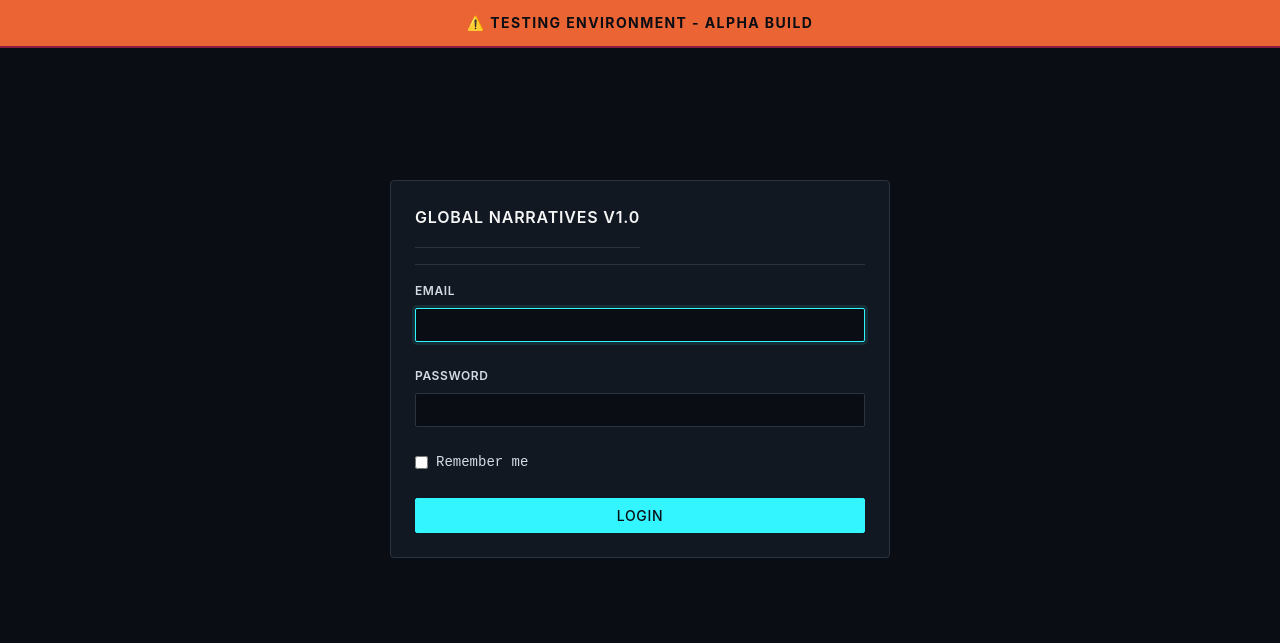
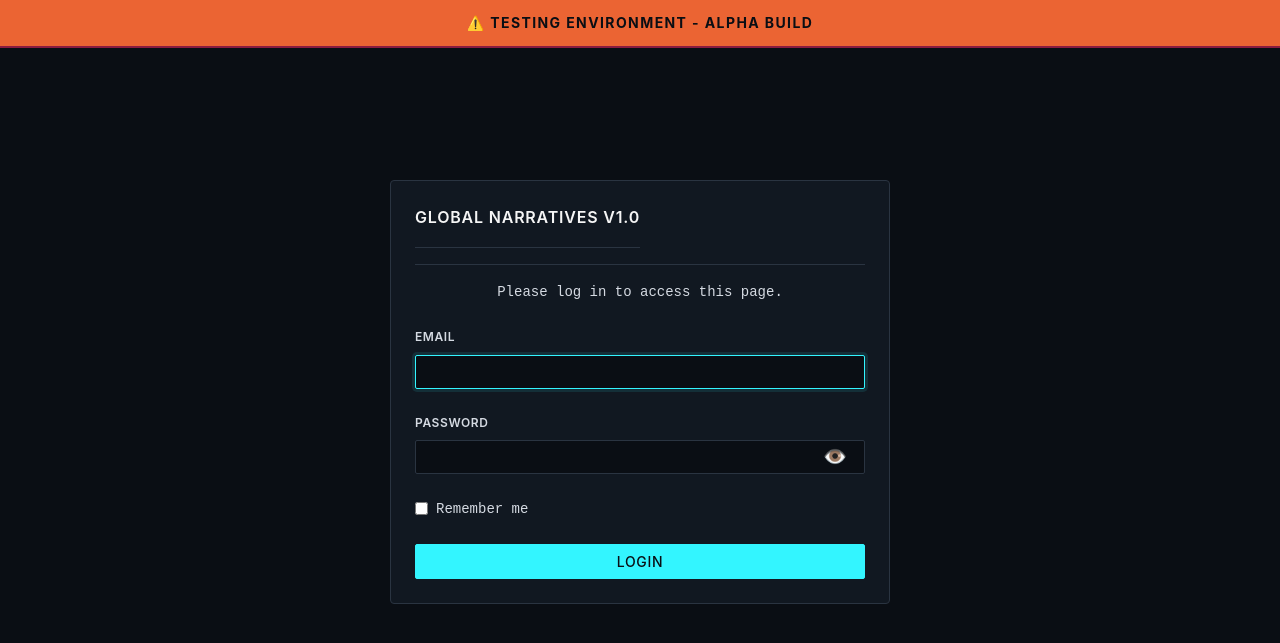
Before and after one commit to globalnarratives/event_engine_v1.0, a Flask app: template app/templates/auth/login.html in a window 1280 px wide. Shown: the top 643 px of the page. Run offline with Flask 3, Linux system fonts and the light colour scheme; the template is opened without the code that fills it, so the values that code supplies are empty.

Commit message:
Login page improvements

```diff
--- a/app/templates/auth/login.html
+++ b/app/templates/auth/login.html
@@ -5,6 +5,29 @@
     <meta name="viewport" content="width=device-width, initial-scale=1.0">
     <title>Login - Global Narratives</title>
     <link rel="stylesheet" href="{{ url_for('static', filename='css/main.css') }}">
+    <style>
+        .password-field-wrapper {
+            position: relative;
+        }
+
+        .toggle-password {
+            position: absolute;
+            right: 10px;
+            top: 50%;
+            transform: translateY(-50%);
+            background: none;
+            border: none;
+            cursor: pointer;
+            font-size: 1.2rem;
+            color: var(--color-text-secondary);
+            padding: 0.5rem;
+            line-height: 1;
+        }
+
+        .toggle-password:hover {
+            color: var(--color-accent-primary);
+        }
+    </style>
 </head>
 <body>
     <div class="testing-banner">⚠️ TESTING ENVIRONMENT - Alpha Build</div>
@@ -16,6 +39,8 @@
                 </div>
 
                 <div class="card-body">
+                    <p style="text-align: center; margin-bottom: 1.5rem;">Please log in to access this page.</p>
+
                     {% with messages = get_flashed_messages(with_categories=true) %}
                         {% if messages %}
                             {% for category, message in messages %}
@@ -34,7 +59,13 @@
 
                         <div class="form-group">
                             <label class="form-label" for="password">Password</label>
-                            <input type="password" id="password" name="password" class="form-input" required>
+                            <div class="password-field-wrapper">
+                                <input type="password" id="password" name="password" class="form-input" required>
+                                <button type="button" class="toggle-password" onclick="togglePassword()" aria-label="Toggle password visibility">
+                                    <span class="show-icon">👁️</span>
+                                    <span class="hide-icon" style="display: none;">👁️‍🗨️</span>
+                                </button>
+                            </div>
                         </div>
 
                         <div class="form-group" style="display: flex; align-items: center; gap: 0.5rem;">
@@ -48,5 +79,23 @@
             </div>
         </div>
     </div>
+
+    <script>
+        function togglePassword() {
+            const passwordInput = document.getElementById('password');
+            const showIcon = document.querySelector('.show-icon');
+            const hideIcon = document.querySelector('.hide-icon');
+
+            if (passwordInput.type === 'password') {
+                passwordInput.type = 'text';
+                showIcon.style.display = 'none';
+                hideIcon.style.display = 'inline';
+            } else {
+                passwordInput.type = 'password';
+                showIcon.style.display = 'inline';
+                hideIcon.style.display = 'none';
+            }
+        }
+    </script>
 </body>
 </html>
```
